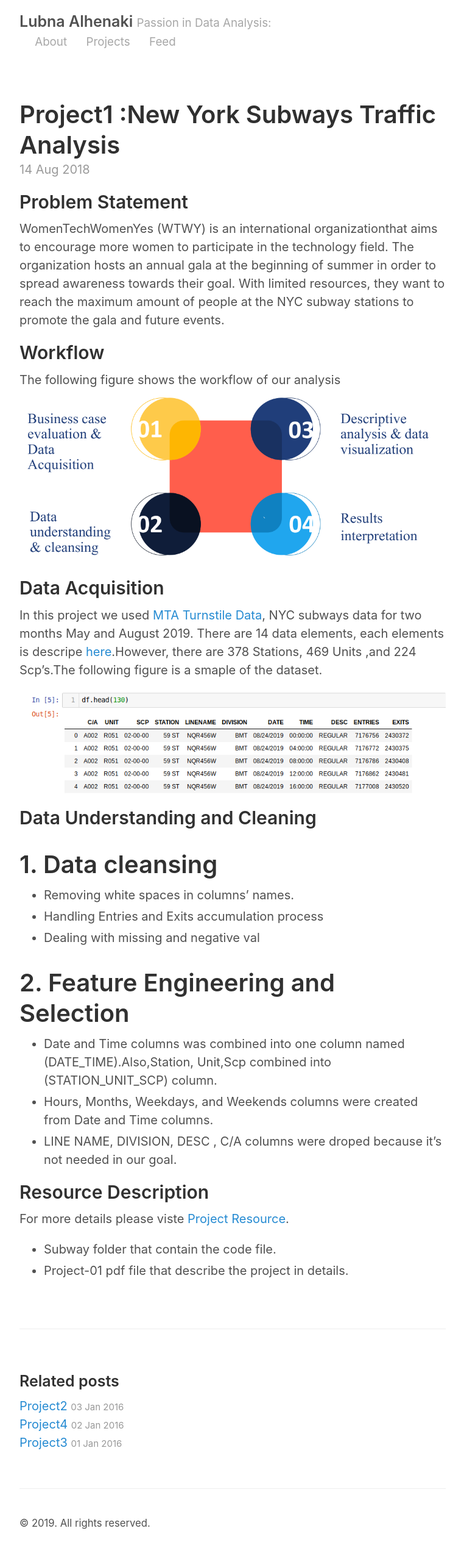
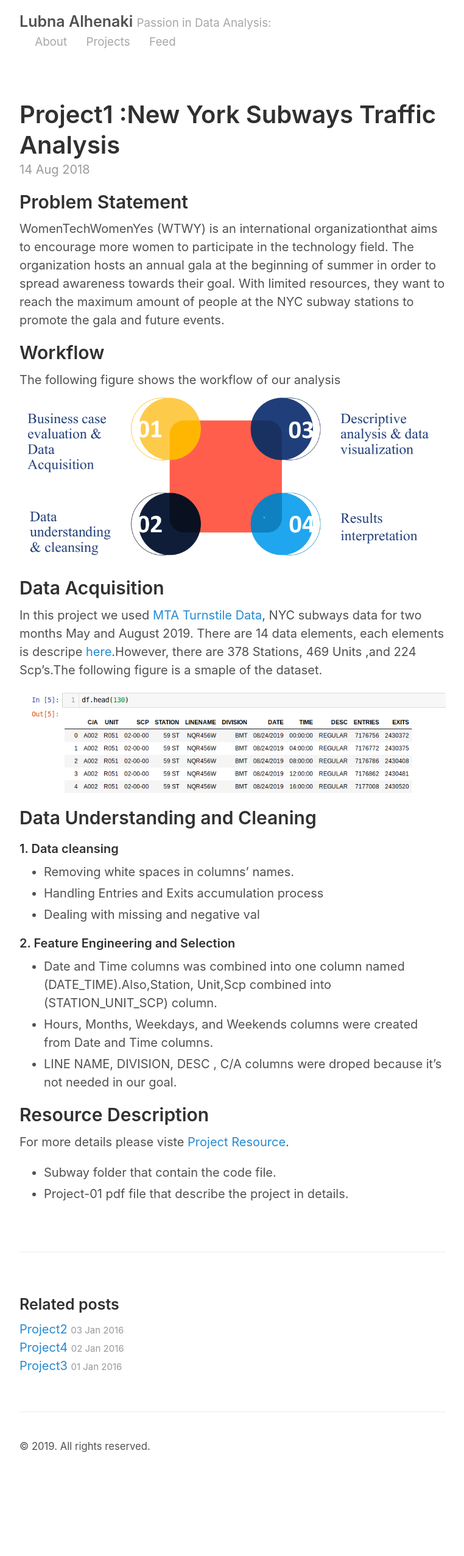
Before and after one commit to LubnaAlhenaki/LubnaAlhenaki.github.io, a Jekyll site: the page built from _posts/2018-08-14-Testing-Local-Images.md, in a window 1280 px wide. Shown: the whole page at 61% size, without its empty margins (258-1020 px from the left). Built offline with Jekyll 4.4.1, drawn with Linux system fonts in a browser that asks for light colours; after the commit the page ends 2426 px from its top, so only the background shows below that.

```diff
--- a/_posts/2018-08-14-Testing-Local-Images.md
+++ b/_posts/2018-08-14-Testing-Local-Images.md
@@ -26,13 +26,13 @@ In this project we used [MTA Turnstile Data](http://web.mta.info/developers/turn
 
 ## Data Understanding and Cleaning
 
-# 1. Data cleansing
+#### 1. Data cleansing
 * Removing white spaces in columns’ names.
 * Handling Entries and Exits accumulation process
 * Dealing with missing and negative val
 
 
-# 2. Feature Engineering and Selection
+#### 2. Feature Engineering and Selection
 * Date and Time columns was combined into one column named (DATE_TIME).Also,Station, Unit,Scp combined into (STATION_UNIT_SCP) column.
 * Hours, Months, Weekdays, and Weekends columns were created from Date and Time columns.
 * LINE NAME, DIVISION, DESC , C/A columns were droped because it's not needed in our goal.
```
